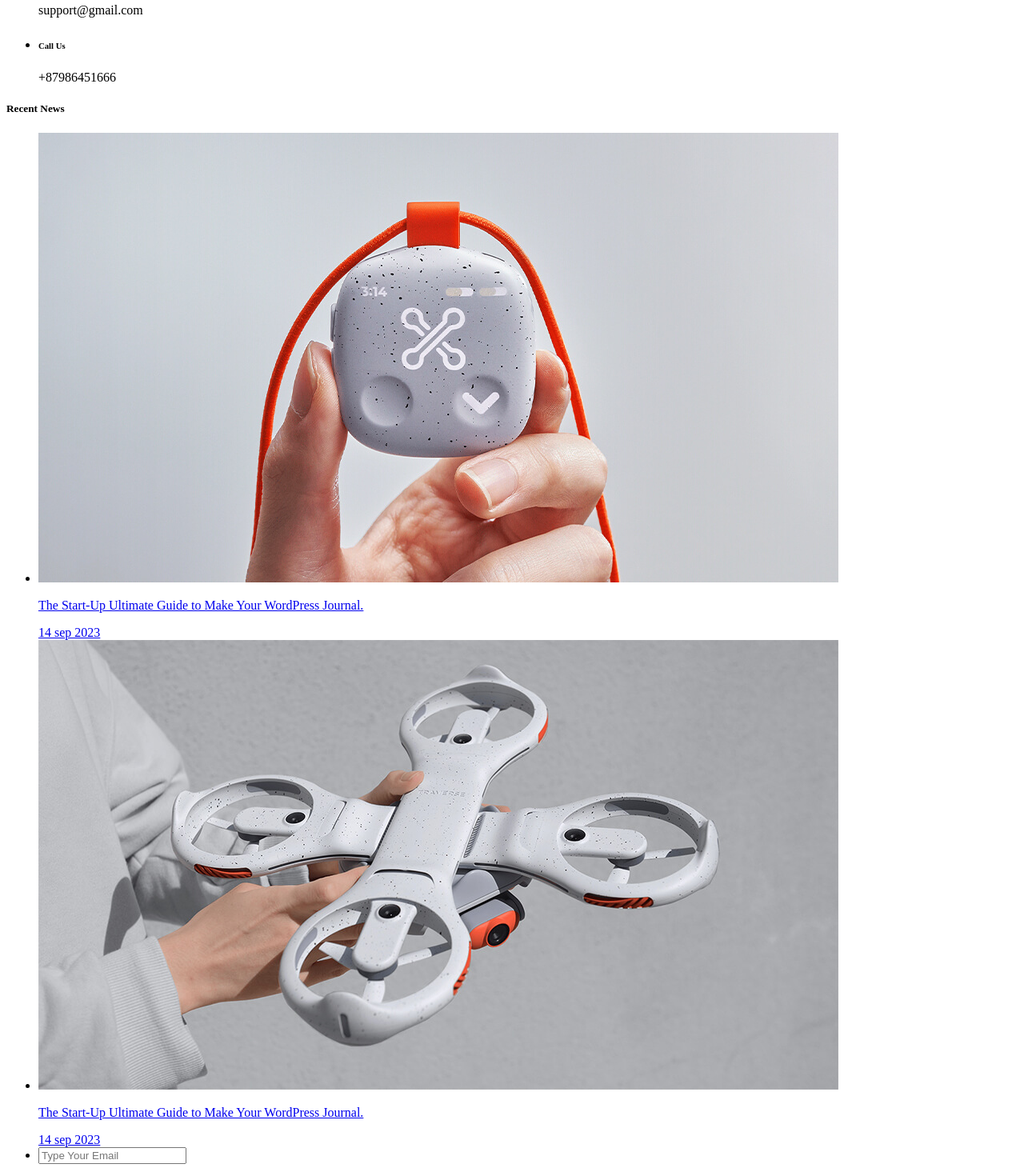
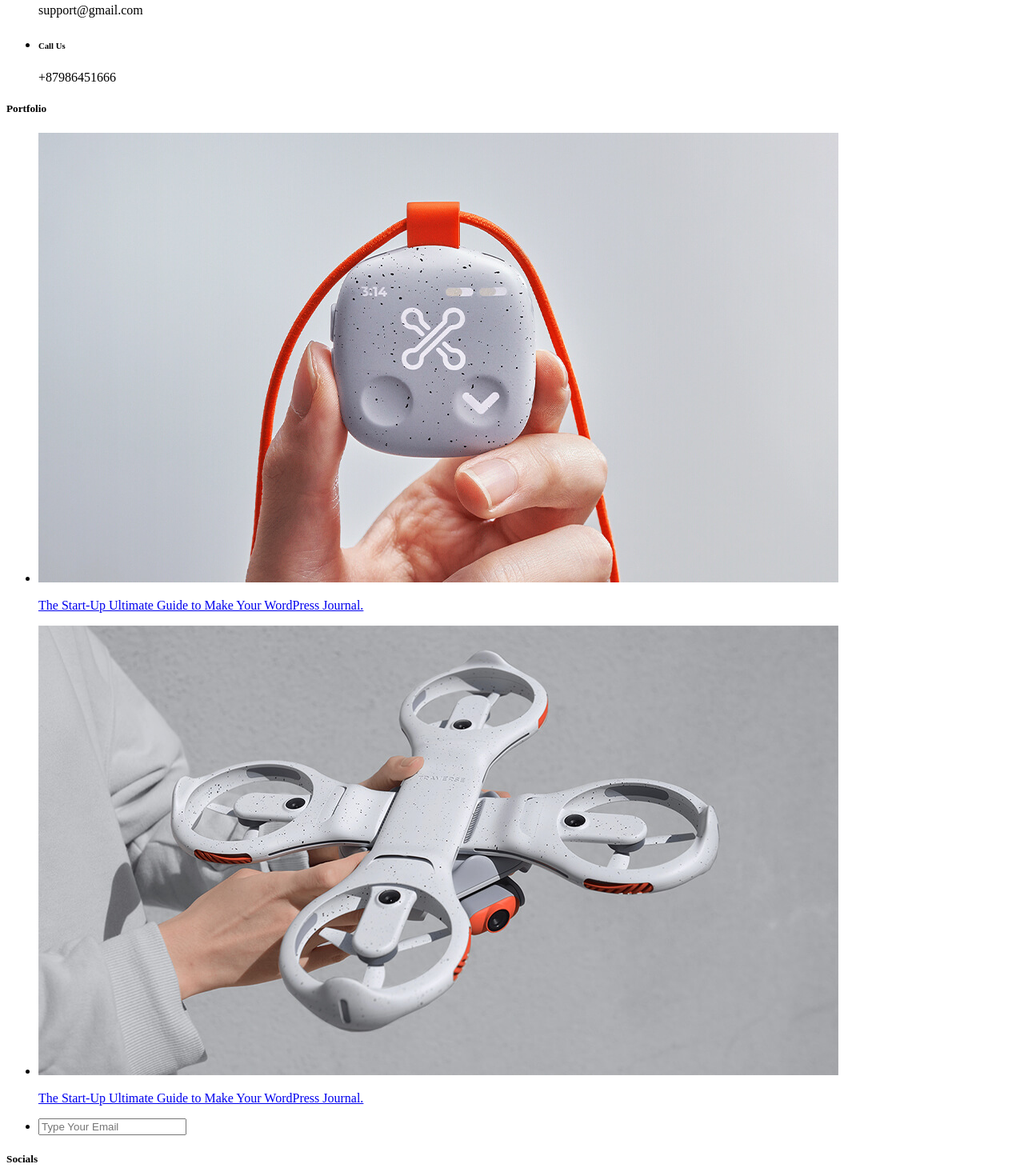
Before and after one commit to Konul304/Template-Modern-Agency, a Next.js app: page /blog/blog-dark in a window 1280 px wide. Shown: the part 4920-6390 px from the top of the page at 80% size. Built offline with nearby package versions, Linux system fonts and the light colour scheme.

Commit message:
remove dates and chane titles

```diff
--- a/src/components/Common/Footer.jsx
+++ b/src/components/Common/Footer.jsx
@@ -38,7 +38,7 @@ function Footer({ hideBGCOLOR }) {
           <div className="col-lg-4">
             <div className="item md-mb50">
               <div className="title">
-                <h5>Recent News</h5>
+                <h5>Portfolio</h5>
               </div>
               <ul>
                 <li>
@@ -53,7 +53,7 @@ function Footer({ hideBGCOLOR }) {
                         The Start-Up Ultimate Guide to Make Your WordPress
                         Journal.
                       </p>
-                      <span className="date">14 sep 2023</span>
+                      {/* <span className="date">14 sep 2023</span> */}
                     </a>
                   </div>
                 </li>
@@ -69,7 +69,7 @@ function Footer({ hideBGCOLOR }) {
                         The Start-Up Ultimate Guide to Make Your WordPress
                         Journal.
                       </p>
-                      <span className="date">14 sep 2023</span>
+                      {/* <span className="date">14 sep 2023</span> */}
                     </a>
                   </div>
                 </li>
@@ -84,9 +84,12 @@ function Footer({ hideBGCOLOR }) {
           </div>
           <div className="col-lg-4">
             <div className="item">
-              <div className="logo">
+            <div className="title">
+                <h5>Socials</h5>
+              </div>
+              {/* <div className="logo">
                 <img src="/img/logo-light.png" alt="logo" />
-              </div>
+              </div> */}
               <div className="social">
                 <a href="#0">
                   <i className="fab fa-facebook-f"></i>
```
